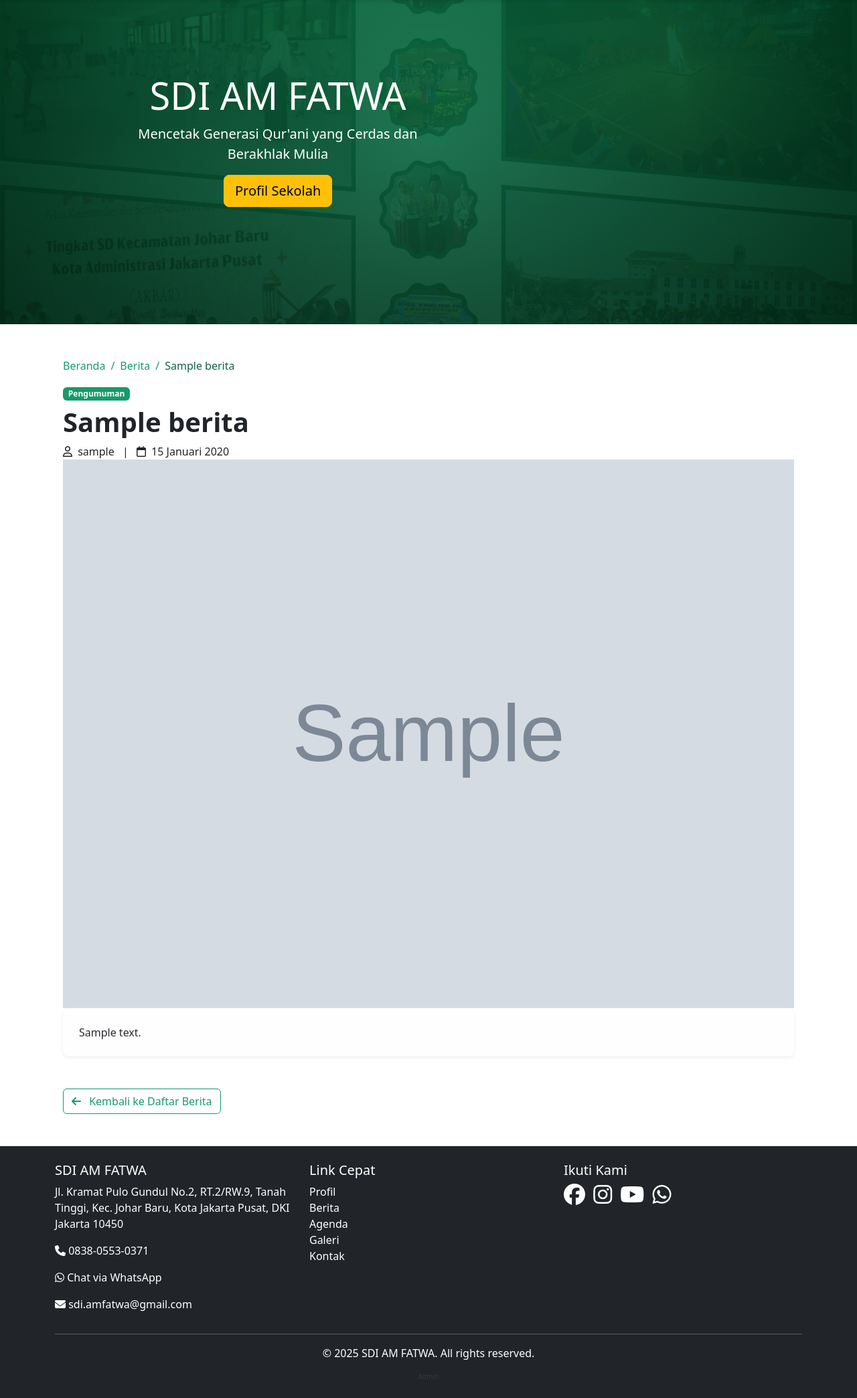
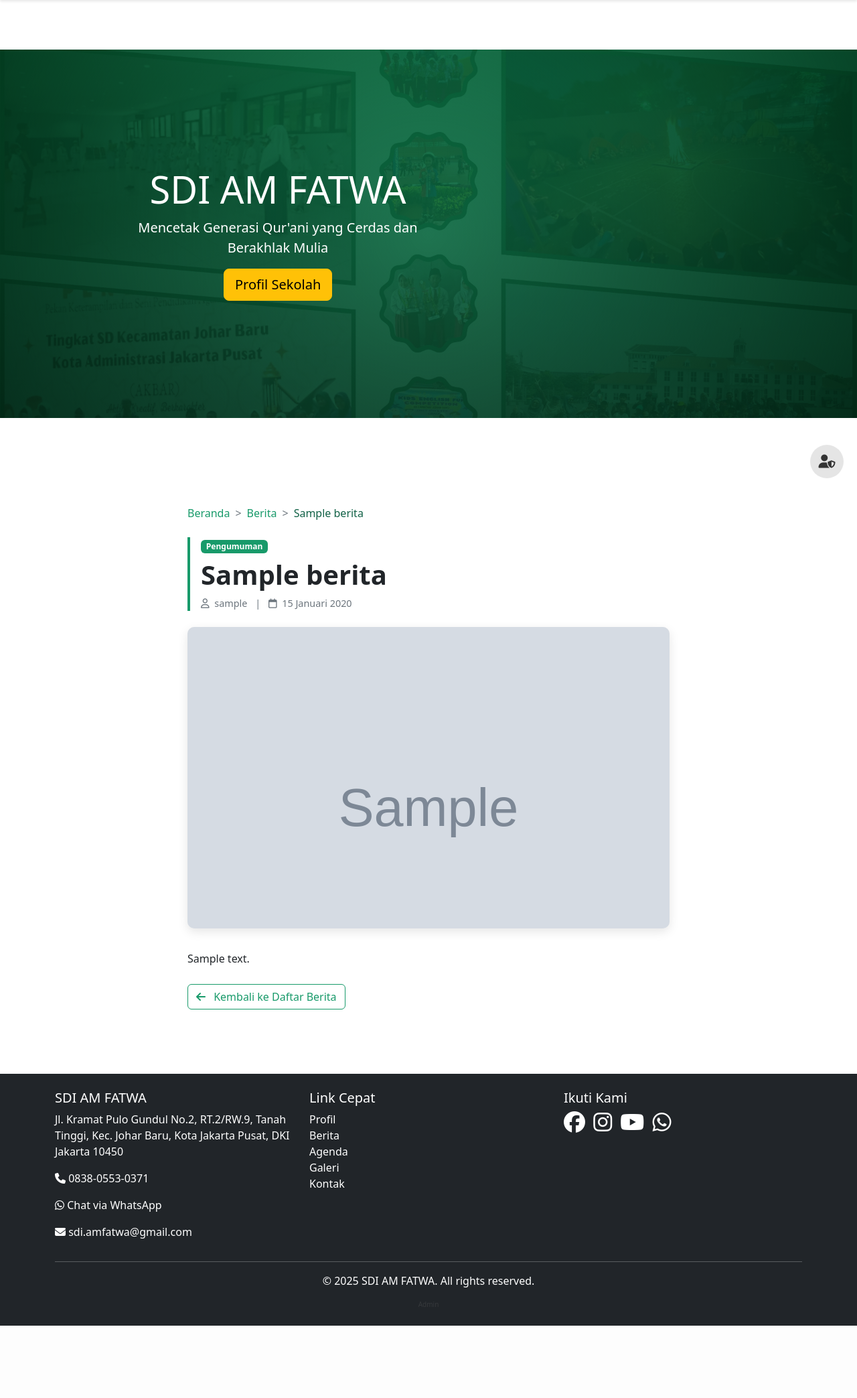
Before and after one commit to kandarlubis31/sdiamfatwa, a Django app: page /berita/1/ in a window 1280 px wide. Shown: the part 66-2153 px from the top of the page at 67% size. After the commit the page ends 2045 px from the top, so only its background shows below. Run offline with Django 5.2, Linux system fonts and the light colour scheme; tables that the repository leaves empty hold one stand-in row (values such as "Sample post"); grey boxes marked "Sample" are stand-in pictures; some libraries are stand-ins or nearby versions.

Commit message:
modified:   templates/base.html 	modified:   templates/berita/berita_detail.html

```diff
--- a/templates/base.html
+++ b/templates/base.html
@@ -56,6 +56,7 @@
         background: #189a6a;
         transition: width 0.3s ease;
       }
+
       /* Hide content initially */
       body > *:not(#preloader):not(script):not(style) {
         opacity: 0;
@@ -64,7 +65,8 @@
         opacity: 1;
         transition: opacity 0.5s ease;
       }
-      /* Hidden admin button */
+
+      /* Admin button */
       .admin-button {
         position: fixed;
         bottom: 20px;
@@ -87,41 +89,53 @@
         opacity: 0.7;
         background-color: rgba(0, 0, 0, 0.2);
       }
+
+      /* Navbar styles */
+      .navbar {
+        position: fixed;
+        top: 0;
+        left: 0;
+        right: 0;
+        z-index: 1000;
+        box-shadow: 0 2px 4px rgba(0,0,0,.1);
+      }
+
+      /* Hero section styles */
+      .hero-section {
+        background: linear-gradient(rgba(24, 154, 106, 0.8), rgba(24, 154, 106, 0.8)),
+                    url('{% static "img/hero-bg.jpg" %}') no-repeat center center;
+        background-size: cover;
+        padding: 120px 0 80px;
+        margin-top: 70px; /* Sesuai dengan tinggi navbar */
+        color: white;
+      }
+
+      /* Main content styles */
+      main {
+        padding-top: 2rem;
+        min-height: calc(100vh - 70px); /* Sesuai dengan tinggi navbar */
+      }
+
+      /* Body padding to avoid content being hidden under navbar */
+      body {
+        padding-top: 70px; /* Sesuai dengan tinggi navbar */
+      }
+
+      /* Mobile responsive adjustments */
+      @media (max-width: 991.98px) {
+        .navbar-collapse {
+          background-color: #0d6efd;
+          padding: 1rem;
+          border-radius: 0.25rem;
+          margin-top: 0.5rem;
+        }
+
+        .hero-section {
+          padding-top: 100px;
+          padding-bottom: 60px;
+        }
+      }
     </style>
-  </head>
-  <body>
-    <div id="preloader">
-      <div
-        class="preloader-content"
-        style="display: flex; flex-direction: column; align-items: center"
-      >
-        <img
-          src="{% static 'img/logo.webp' %}"
-          alt="Loading..."
-          class="preloader-logo"
-        />
-        <div class="preloader-progress">
-          <div class="preloader-bar"></div>
-        </div>
-      </div>
-    </div>
-
-    <script>
-      // Start progress animation immediately
-      (function () {
-        var bar = document.querySelector(".preloader-bar");
-        if (bar) {
-          var width = 0;
-          var interval = setInterval(function () {
-            width += 1;
-            if (width > 90) {
-              clearInterval(interval);
-            }
-            bar.style.width = width + "%";
-          }, 50);
-        }
-      })();
-    </script>
 
     {% compress css %}
     <link
@@ -146,6 +160,25 @@
     />
     {% endcompress %}
 
+    {% block extra_css %}{% endblock %}
+  </head>
+  <body class="{% block body_class %}{% endblock %}">
+    <div id="preloader">
+      <div
+        class="preloader-content"
+        style="display: flex; flex-direction: column; align-items: center"
+      >
+        <img
+          src="{% static 'img/logo.webp' %}"
+          alt="Loading..."
+          class="preloader-logo"
+        />
+        <div class="preloader-progress">
+          <div class="preloader-bar"></div>
+        </div>
+      </div>
+    </div>
+
     <nav class="navbar navbar-expand-lg navbar-dark bg-primary">
       <div class="container">
         <a class="navbar-brand" href="{% url 'home' %}">
@@ -157,6 +190,9 @@
           type="button"
           data-bs-toggle="collapse"
           data-bs-target="#navbarNav"
+          aria-controls="navbarNav"
+          aria-expanded="false"
+          aria-label="Toggle navigation"
         >
           <span class="navbar-toggler-icon"></span>
         </button>
@@ -209,6 +245,7 @@
       </div>
     </nav>
 
+    <!-- Hero Section -->
     <div class="hero-section">
       <div class="container">
         <div class="row align-items-center">
@@ -225,9 +262,13 @@
       </div>
     </div>
 
-    <main class="container my-5">{% block content %}{% endblock %}</main>
+    <!-- Main Content -->
+    <main class="container my-5">
+      {% block content %}{% endblock %}
+    </main>
 
-    <footer class="bg-dark text-white py-4">
+    <!-- Footer -->
+    <footer class="bg-dark text-white py-4 mt-5">
       <div class="container">
         <div class="row">
           <!-- Informasi Sekolah -->
@@ -324,6 +365,11 @@
       </div>
     </footer>
 
+    <!-- Admin Button -->
+    <a class="admin-button" href="https://sdiamfatwa.web.id/admin" target="_blank" rel="noopener noreferrer" title="Halaman Admin">
+      <i class="fas fa-user-shield"></i>
+    </a>
+
     {% compress js %}
     <script
       src="{% static 'vendor/jquery/jquery-3.6.0.min.js' %}"
@@ -345,7 +391,7 @@
     {% endcompress %}
 
     <script>
-      // Preloader handling - versi yang diperbaiki
+      // Preloader handling
       document.addEventListener("DOMContentLoaded", function () {
         const preloader = document.getElementById("preloader");
         const preloaderBar = document.querySelector(".preloader-bar");
@@ -404,9 +450,11 @@
               // If on home page, scroll to #profil section
               const profilSection = document.getElementById('profil');
               if (profilSection) {
-                profilSection.scrollIntoView({
-                  behavior: 'smooth',
-                  block: 'start'
+                // Add offset to avoid navbar covering the section
+                const navbarHeight = document.querySelector('.navbar').offsetHeight;
+                window.scrollTo({
+                  top: profilSection.offsetTop - navbarHeight,
+                  behavior: 'smooth'
                 });
               }
             } else {
@@ -422,22 +470,18 @@
           setTimeout(() => {
             const profilSection = document.getElementById('profil');
             if (profilSection) {
-              profilSection.scrollIntoView({
-                behavior: 'smooth',
-                block: 'start'
+              // Add offset to avoid navbar covering the section
+              const navbarHeight = document.querySelector('.navbar').offsetHeight;
+              window.scrollTo({
+                top: profilSection.offsetTop - navbarHeight,
+                behavior: 'smooth'
               });
             }
           }, 500);
         }
-
-        // Admin button functionality
-        const adminButton = document.querySelector('.admin-button');
-        if (adminButton) {
-          adminButton.addEventListener('click', function() {
-            window.open('https://sdiamfatwa.web.id/admin', '_blank');
-          });
-        }
       });
     </script>
+
+    {% block extra_js %}{% endblock %}
   </body>
 </html>
--- a/templates/berita/berita_detail.html
+++ b/templates/berita/berita_detail.html
@@ -17,7 +17,7 @@
   }
 
   .berita-header {
-    border-left: 4px solid #0d6efd;
+    border-left: 4px solid #189A6A;
     padding-left: 1rem;
     margin-bottom: 1.5rem;
   }
@@ -27,6 +27,15 @@
     border-radius: 10px;
     overflow: hidden;
     box-shadow: 0 5px 15px rgba(0,0,0,0.1);
+    max-height: 450px;
+    background-color: #f0f0f0;
+  }
+
+  .berita-img-main {
+    width: 100%;
+    height: 100%;
+    object-fit: cover;
+    object-position: center;
   }
 
   .berita-content {
@@ -70,6 +79,7 @@
   .terkait-img-container {
     height: 150px;
     overflow: hidden;
+    background-color: #f0f0f0;
   }
 
   .terkait-img {
@@ -89,23 +99,25 @@
 
   .btn-back:hover {
     transform: translateY(-3px);
-    box-shadow: 0 5px 15px rgba(0,123,255,0.3);
+    box-shadow: 0 5px 15px rgba(24, 154, 106, 0.3);
   }
 </style>
 {% endblock %}
 
 {% block content %}
 <div class="container my-5">
-  <!-- Breadcrumb -->
+
+  <div class="row justify-content-center">
+    <div class="col-lg-8">
+
       <nav aria-label="breadcrumb">
         <ol class="breadcrumb">
           <li class="breadcrumb-item"><a href="{% url 'home' %}" class="text-decoration-none">Beranda</a></li>
           <li class="breadcrumb-item"><a href="{% url 'berita_list' %}" class="text-decoration-none">Berita</a></li>
-      <li class="breadcrumb-item active">{{ berita.judul }}</li>
+          <li class="breadcrumb-item active">{{ berita.judul|truncatechars:40 }}</li>
         </ol>
       </nav>
 
-  <!-- Berita Header -->
       <div class="berita-header">
         <span class="badge bg-primary mb-2">{{ berita.get_kategori_display }}</span>
         <h1 class="fw-bold">{{ berita.judul }}</h1>
@@ -116,34 +128,32 @@
         </div>
       </div>
 
-  <!-- Berita Image -->
       {% if berita.gambar %}
       <div class="berita-img-container">
-    <img src="{{ berita.gambar.url }}" class="img-fluid w-100" alt="{{ berita.judul }}">
+        <img src="{{ berita.gambar.url }}" class="berita-img-main" alt="{{ berita.judul }}">
       </div>
       {% endif %}
 
-  <!-- Berita Content -->
-  <div class="card border-0 shadow-sm mb-5">
-    <div class="card-body p-4">
-      <div class="berita-content">{{ berita.isi|safe }}</div>
-    </div>
+      <div class="berita-content mb-4">
+        {{ berita.isi|safe }}
       </div>
 
-  <!-- Back Button -->
       <div class="mb-5">
         <a href="{% url 'berita_list' %}" class="btn btn-outline-primary btn-back">
           <i class="fas fa-arrow-left me-2"></i> Kembali ke Daftar Berita
         </a>
       </div>
 
-  <!-- Berita Terkait -->
+    </div>
+  </div>
+
   {% if berita_terkait %}
-  <div class="mt-5">
-    <h3 class="mb-4 fw-bold">Berita Terkait</h3>
+  <div class="mt-4">
+    <hr class="my-4">
+    <h3 class="mb-4 fw-bold text-center">Berita Terkait</h3>
     <div class="row g-4">
       {% for item in berita_terkait %}
-      <div class="col-md-4">
+      <div class="col-md-6 col-lg-4">
         <div class="card terkait-card">
           <div class="terkait-img-container">
             {% if item.gambar %}
```
Lines whose indentation alone changed are shown as unchanged.
